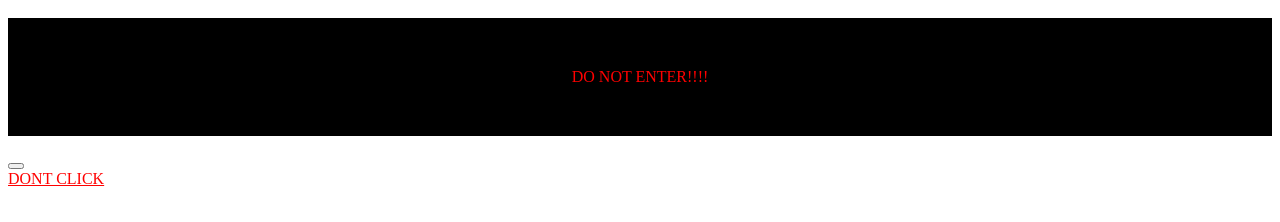
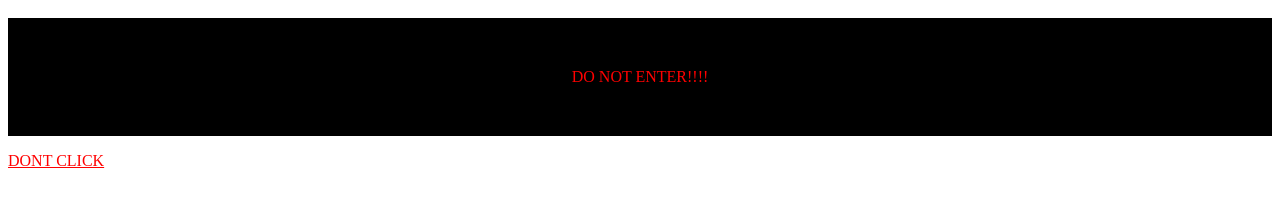
Before and after one commit to Sans1526/Sans1526.github.io, a plain HTML site: page DONOTENTER/index.html in a window 1280 px wide. Shown: the part 202-424 px from the top of the page. Drawn offline with Linux system fonts and the light colour scheme.

Commit message:
Update index.html

```diff
--- a/DONOTENTER/index.html
+++ b/DONOTENTER/index.html
@@ -8,7 +8,7 @@
     <h6 style="color: red">I mean it</h6>
     <h1 class="change-color">DO NOT ENTER!!!!</h1>
     <p class="color-animation">DO NOT ENTER!!!!</p>
-    <button
+    <buttons
       style="color: red"
       onclick=""
       style="width: 1000px; height: 50px"
```
